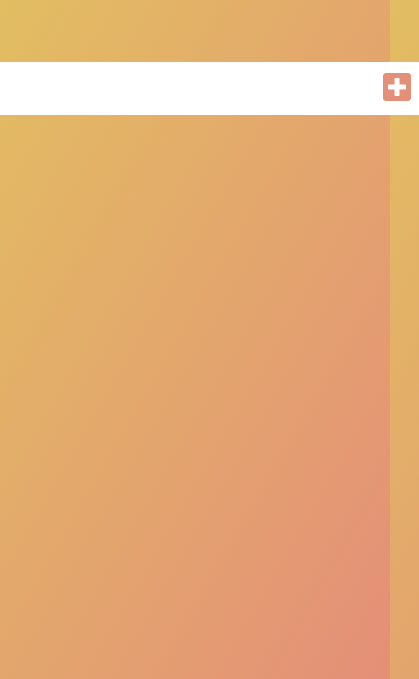
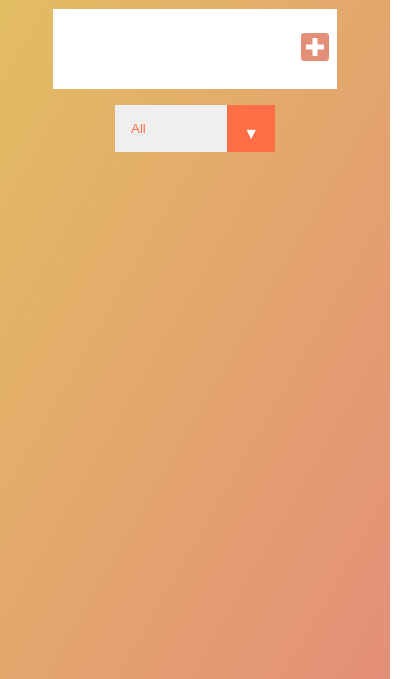
Before and after one commit to ChadAltenberger/vanilla-js-todo, a plain HTML site: page index.html in a window 390 px wide. Shown: the part 165-844 px from the top of the page, 419 px wide, since content can reach past the window. Drawn offline with Linux system fonts and the light colour scheme.

Commit message:
Added responsive styles

```diff
--- a/index.html
+++ b/index.html
@@ -23,10 +23,12 @@
 			<h1>Another (Not So Boring) ToDo List</h1>
 		</header>
 		<form>
-			<input type="text" class="todo-input" />
-			<button class="todo-btn" type="submit">
-				<i class="fas fa-plus-square"></i>
-			</button>
+			<div class="input-div">
+				<input type="text" class="todo-input" />
+				<button class="todo-btn" type="submit">
+					<i class="fas fa-plus-square"></i>
+				</button>
+			</div>
 			<div class="select">
 				<select name="todos" class="filter-todo">
 					<option value="all">All</option>
--- a/style.css
+++ b/style.css
@@ -45,6 +45,10 @@ form button:hover {
 
 form button:focus {
 	outline: none;
+}
+
+.input-div {
+	display: flex;
 }
 
 .todo-container {
@@ -153,3 +157,23 @@ select {
 	background: white;
 	color: #ff6f47;
 }
+
+@media screen and (max-width: 640px) {
+	form {
+		min-height: 20vh;
+		display: flex;
+		flex-direction: column;
+		justify-content: center;
+		align-items: center;
+	}
+}
+
+@media screen and (max-width: 394px) {
+	form input {
+		max-width: 15rem;
+	}
+
+	button {
+		height: 5rem;
+	}
+}
```
